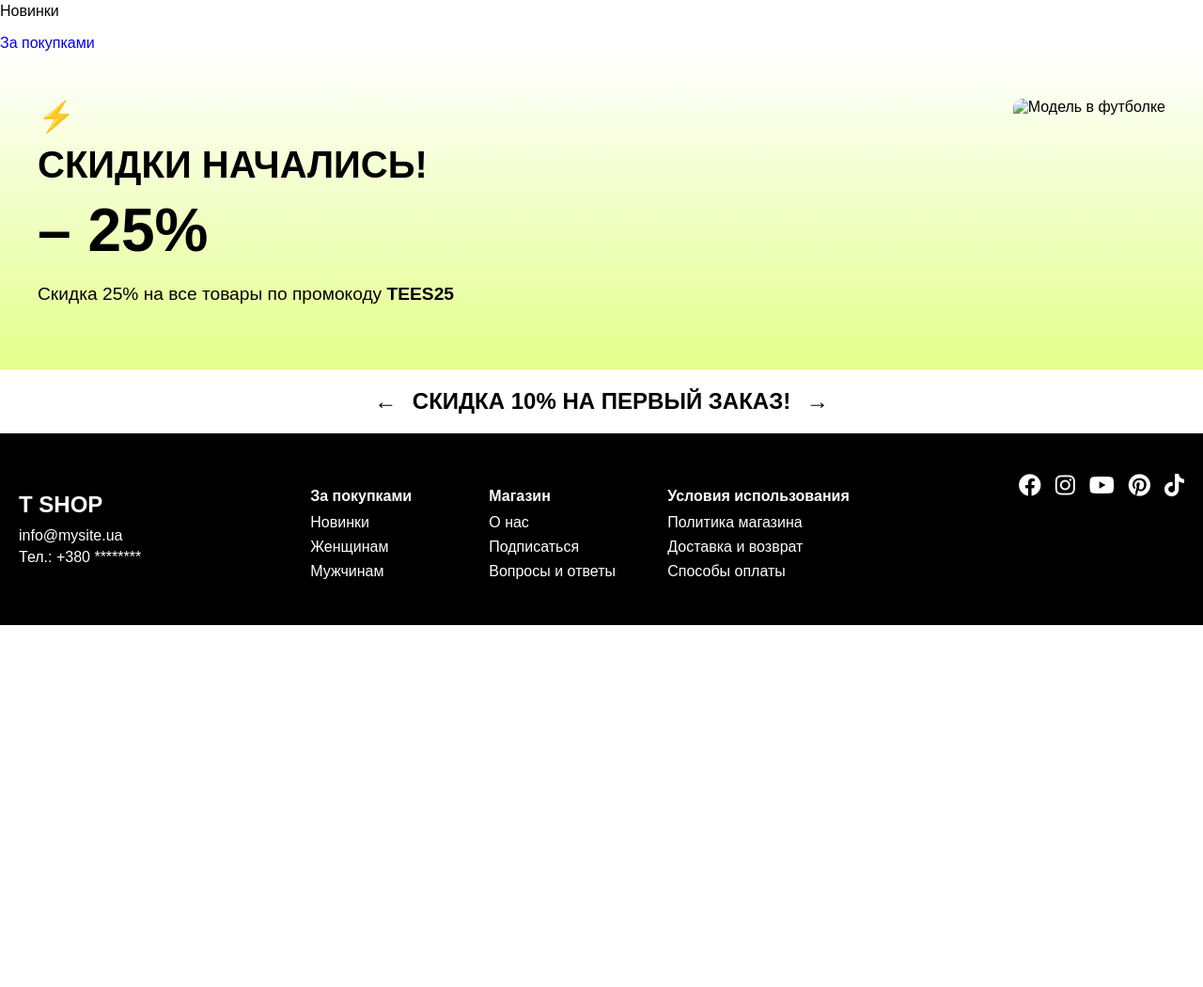
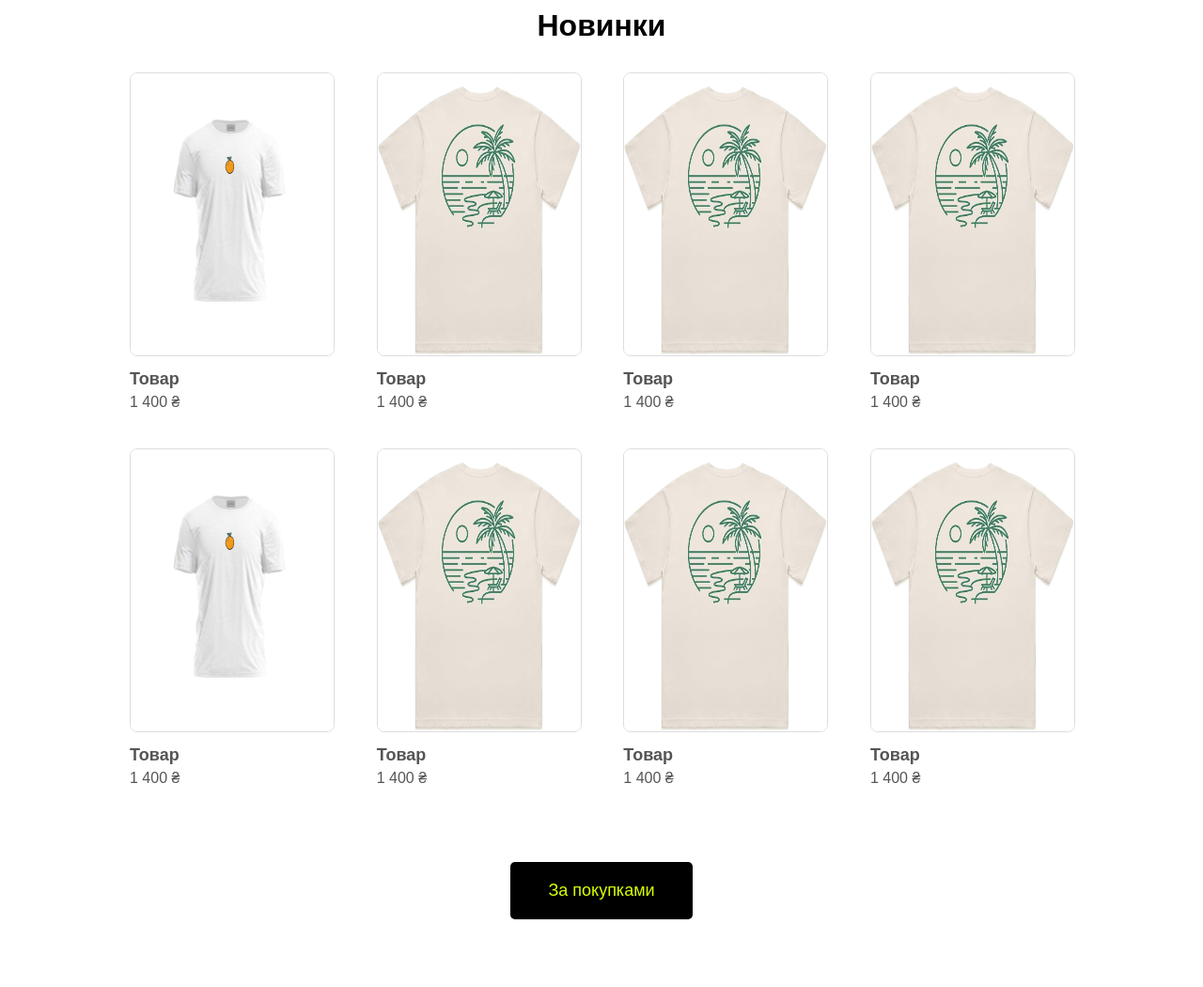
Before and after one commit to Donwaste/Shop, a plain HTML site: page Project/index.html in a window 1280 px wide. Shown: the part 729-1779 px from the top of the page at 94% size. Before the commit the page ends 1394 px from the top, so only its background shows below. Drawn offline with Linux system fonts and the light colour scheme.

Commit message:
Add files via upload

```diff
--- a/Project/index.css
+++ b/Project/index.css
@@ -243,30 +243,102 @@ body {
   transform: translate(-50%, -50%);
 }
 
+.promo-2 {
+  display: flex;
+  align-items: center;
+  justify-content: center;
+}
 
+.promo-new {
+  display: flex;
+  font-weight:  800;
+}
 
+.product-grid {
+  display: flex;
+  flex-wrap: wrap;
+  gap: 20px;
+  justify-content: space-between;
+  max-width: 80%;
+  margin: 0 auto;
+}
 
+.t-shirt {
+  width: calc((100% / 4) - 20px);
+  box-sizing: border-box;
+  padding: 10px;
+}
 
+.t-shirt:hover {
+  transform: scale(1.01);
+  box-shadow: 0 4px 8px rgba(0, 0, 0, 0.1);
+}
 
+.product-image {
+  width: 100%;
+  border-radius: 8px;
+  border: 1px solid #ddd;
+  background-size: cover;
+  height: 300px;
+}
 
-  .promo-section {
+.container {
+  margin-top: 10px;
+}
+
+.name {
+  font-size: 18px;
+  margin: 5px 0;
+  color: #555;
+}
+
+.price {
+  font-size: 16px;
+  color: #555;
+}
+
+.after-new {
+  height: 200px;
+  display: flex;
+  justify-content: center;
+  align-items: center;
+}
+
+.button-new {
+  background-color: #000;
+  color: #d9ff00;
+  padding: 20px 40px;
+  text-align: center;
+  font-size: 18px;
+  display: inline-block;
+  border-radius: 5px;
+  transition: all 0.3s ease;
+}
+
+.button-new:hover {
+  background-color: #d9ff00;
+  color: #000;
+  border: 2px solid black;
+}
+
+.promo-section {
     display: flex;
     justify-content: center;
     align-items: center;
     background: linear-gradient(to bottom, #ffffff, #e3ff8a);
-    padding: 50px 20px;
+    padding: 0%;
+    margin-right: 0;
+    height: 800px;
   }
 
   .promo-content {
     display: flex;
-    flex-direction: row;
-    max-width: 1200px;
     width: 100%;
   }
 
   .promo-text {
     flex: 1;
-    text-align: left;
+    text-align: center;
   }
 
   .promo-icon {
@@ -280,7 +352,7 @@ body {
   }
 
   .discount {
-    font-size: 4rem;
+    font-size: 5rem;
     font-weight: bold;
     color: #000;
     margin: 10px 0;
@@ -291,15 +363,15 @@ body {
   }
 
   .promo-image {
-    flex: 1;
     display: flex;
     justify-content: flex-end;
+    height: 600px;
+
   }
 
   .promo-image img {
-    max-width: 100%;
-    height: auto;
-    border-radius: 10px;
+    height: 700px;
+    width: 600px;
   }
 
   .promo-link {
--- a/Project/index.html
+++ b/Project/index.html
@@ -77,12 +77,71 @@
 
     <main>
       <div class="promo-2">
-        <p>Новинки</p>
+        <h1 class="promo-new">Новинки</h1>
       </div>
 
-      <section class="new Tshirts"></section>
+      <div class="product-grid">
+        <div class="t-shirt">
+          <img class="product-image" src="images/1.jpg" alt="Товар">
+          <div class="container">
+            <h1 class="name">Товар</h1>
+            <span class="price">1 400 ₴</span>
+          </div>
+        </div>
+        <div class="t-shirt">
+          <img class="product-image" src="images/2.jpg" alt="Товар">
+          <div class="container">
+            <h1 class="name">Товар</h1>
+            <span class="price">1 400 ₴</span>
+          </div>
+        </div>
+        <div class="t-shirt">
+          <img class="product-image" src="images/3.jpg" alt="Товар">
+          <div class="container">
+            <h1 class="name">Товар</h1>
+            <span class="price">1 400 ₴</span>
+          </div>
+        </div>
+        <div class="t-shirt">
+          <img class="product-image" src="images/4.jpg" alt="Товар">
+          <div class="container">
+            <h1 class="name">Товар</h1>
+            <span class="price">1 400 ₴</span>
+          </div>
+        </div>
+        <div class="t-shirt">
+          <img class="product-image" src="images/1.jpg" alt="Товар">
+          <div class="container">
+            <h1 class="name">Товар</h1>
+            <span class="price">1 400 ₴</span>
+          </div>
+        </div>
+        <div class="t-shirt">
+          <img class="product-image" src="images/2.jpg" alt="Товар">
+          <div class="container">
+            <h1 class="name">Товар</h1>
+            <span class="price">1 400 ₴</span>
+          </div>
+        </div>
+        <div class="t-shirt">
+          <img class="product-image" src="images/3.jpg" alt="Товар">
+          <div class="container">
+            <h1 class="name">Товар</h1>
+            <span class="price">1 400 ₴</span>
+          </div>
+        </div>
+        <div class="t-shirt">
+          <img class="product-image" src="images/4.jpg" alt="Товар">
+          <div class="container">
+            <h1 class="name">Товар</h1>
+            <span class="price">1 400 ₴</span>
+          </div>
+        </div>
+      </div>
 
-      <a href="new.html"> За покупками </a>
+     <div class="after-new">
+      <a href="new.html" class="button-new"> За покупками </a>
+     </div>
 
       <section class="promo-section">
         <div class="promo-content">
@@ -95,7 +154,7 @@
             </p>
           </div>
           <div class="promo-image">
-            <img src="image.png" alt="Модель в футболке" />
+            <img src="images/women-promo.jpg" alt="Модель в футболке" />
           </div>
         </div>
       </section>
```
Also changed, not shown: Project/images/1.jpg (added), Project/images/2.jpg (added), Project/images/3.jpg (added), Project/images/4.jpg (added), Project/images/women-promo.jpg (added).
